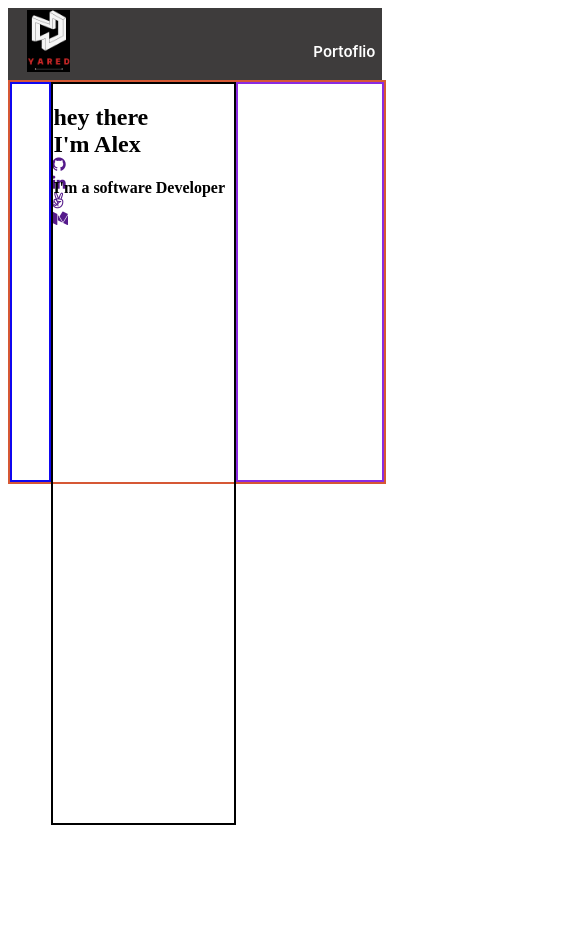
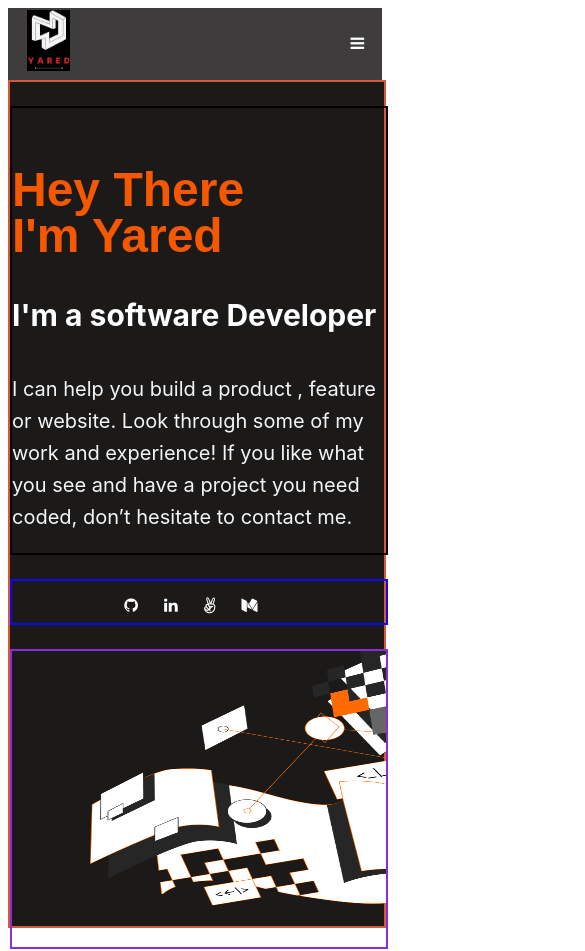
Before and after one commit to yared-abera/portifolio_project, a website: page home.html in a window 390 px wide. Shown: the whole page, 585 px wide, since content can reach past the window. Before the commit the page ends 844 px from the top, so only its background shows below. Drawn offline with Linux system fonts and the light colour scheme.

Commit message:
commit for responsive mobile version

```diff
--- a/home.css
+++ b/home.css
@@ -1,19 +1,26 @@
-/* style for toolbar */
+/* /* style for toolbar */
+
 #nav-links {
-  width: 30%;
+  width: 50%;
   height: 50%;
   color: #fff;
   justify-content: center;
-  margin: auto;
+}
+
+#menu-icon{
+    display:none;
 }
 
 .container_header {
   display: flex;
   background-color: #3e3c3c;
+  justify-content:space-between;
+  align-items: center;
   width: 100%;
   height: 72px;
-  gap: 50%;
+   gap:38%;
   left: 0%;
+  right:0%;
 }
 
 #my-logo {
@@ -41,7 +48,6 @@
   padding-right: 12px;
   width: 80px;
   height: 40px;
-  margin-right: 7px;
   color: #fff;
   font-family: "Inter", sans-serif;
   font-weight: 600;
@@ -68,14 +74,18 @@
 
 .headline-section-container {
   display: flex;
+  justify-content: space-between;
   border: 2px solid #d65835;
   width: 100%;
-  height: 400px;
+  height: 100vh;
+ background-color : #1C1A19;
+  gap: 24px;
 }
 
 .side-bar-menu {
-  padding-top: 15%;
-  width: 10%;
+  padding-top:20%;
+  padding-left:0%;
+  width: 5%;
   align-items: center;
   justify-content: center;
   border: 2px solid #0f07f0;
@@ -83,21 +93,46 @@
 
 .side-bar-menu ul {
   list-style-type: none;
+  padding-left:20%;
+}
+.side-bar-menu ul li a {
+ color: #fff;
+  }
+
+.side-bar-menu ul li a:hover{
+    color: #f55800;
+    background: #fff5e1;
+    border-radius: 15%;
+}
+.side-bar-menu ul li a:visited .side-bar-menu ul li a:enabled{
+    background: #e05304;
+    color: #f4f1f0;
 }
 
 .side-bar-menu ul li {
-  margin: 5%;
+  margin-bottom:50%;
+
 }
 
 .headline-section {
-  width: 50%;
-  height: 739px;
-  border: 2px solid black;
+   padding-top:10%;
+   width: 35%;
+   height:68%;
+   border: 2px solid black;
 }
 
 .headline-section-image {
-  width: 40%;
+  width:62%;
   border: 2px solid blueviolet;
+  transform:rotate(-164.51°);
+  transform-origin: top left;
+
+}
+.headline-section-image img{
+    width:100%;
+    height:100%;
+    margin: auto;
+
 }
 
 #first-heading {
@@ -107,3 +142,103 @@
   line-height: 150%;
   color: #f55800;
 }
+
+#primary-text{
+font-family: Crete Round,sans-serif;
+font-size: 32px;
+font-weight: 600;
+line-height:145%;
+text-align: left;
+text-transform: capitalize;
+color: #f55800;
+
+}
+
+
+#supporting-text{
+font-family: "Inter", sans-serif;
+font-weight:50;
+font-size: 30px;
+line-height: 113%;
+color: #fff;
+}
+#description{
+font-family: "Inter", sans-serif;
+font-weight: 400;
+font-size: 20px;
+line-height: 160%;
+color: #f4f5f7;
+}
+
+/* style for mobile device */
+
+@media screen and (max-width: 767px) {
+    .headline-section-container{
+        flex-direction: column;
+          }
+
+    .side-bar-menu ul li {
+      margin-bottom:0%;
+      padding-right:10%;
+    }
+
+
+ #nav-links{
+    display:none;
+ }
+
+ .side-bar-menu ul {
+  display:flex;
+  list-style-type: none;
+  padding-left:30%;
+}
+
+.container_header{
+  gap:75%;
+
+}
+
+.headline-section {
+  order: 1;
+  padding-top:5%;
+  width:100%;
+  height:60%;
+  margin-top:0%;
+  border: 2px solid black;
+}
+ #nav-lists ul li{
+    display:none;
+
+ }
+
+ #menu-icon{
+    display:list-item;
+    list-style-type:none;
+  /* text-decoration: none; */
+
+}
+  #menu-icon a i{
+
+  color: #fff;
+
+
+}
+ .side-bar-menu {
+   order: 2;
+    width: 100%;
+    padding-left:0%;
+    height: 5%;
+    padding-top:0% ;
+    border: 2px solid #0f07f0;
+  }
+
+  .headline-section-image {
+    order: 3;
+    width:100%;
+    height:35%;
+    border: 2px solid blueviolet;
+
+
+  }
+
+  }
--- a/home.html
+++ b/home.html
@@ -19,9 +19,10 @@
             <li><a href="#">About</a></li>
             <li><a href="#">Contact</a></li>
             <li><a href="#"> <i class="fa fa-envelope"></i></a></li>
+
           </ul>
         </div>
-
+        <div id="menu-icon"><a href="#"><i class="fa fa-bars"></i></div>
       </div>
     </section>
     <section  class="headline-section-container">
@@ -35,14 +36,15 @@
            </ul> </div>
 
            <div class="headline-section">
-           <div id="primary-text"> <h1>hey there<br>I'm Alex
+           <div id="primary-text"> <h1>hey there<br>I'm Yared
            </h1></div>
            <div id="supporting-text"> <h4>I'm a software Developer</h4></div>
-           <div id="description"> </div>
+           <div id="description"> <p>I can help you build a product , feature or website. Look through some of my work and experience! If you like what you see and have a project you need coded,
+            don’t hesitate to contact me.</p> </div>
            </div>
 
           <div class="headline-section-image">
-
+            <img src="image\art.png" alt="art-image">
 
         </div>
 
```
Also changed, not shown: image/Enabled.png (added), image/art.png (added), image/yared.png (deleted).
